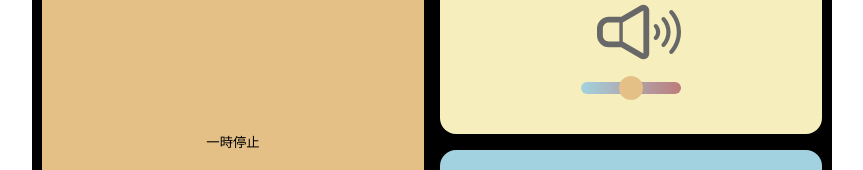
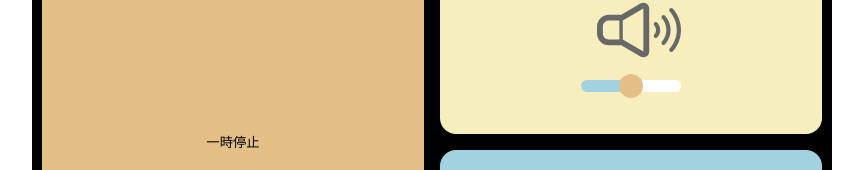
Before and after one commit to takuma0403/hyakunin-issyu-app, a Vue app in the folder frontend/: page / in a window 1280 px wide. Shown: the part 158-328 px from the top of the page, without its empty margins (0-863 px from the left). Built offline with nearby package versions, Linux system fonts and the light colour scheme; the HTML template or start-up script is replaced by a standard one.

Commit message:
音量バーの修正をいろいろ（数値の表示はもう少し修正必要）

```diff
--- a/frontend/src/components/GridButton/GridButton.vue
+++ b/frontend/src/components/GridButton/GridButton.vue
@@ -10,6 +10,7 @@
             class="icon"
             ref="speakerIcon"
           />
+          <div class="slider-container">
             <input
               id="volume-slider"
               type="range"
@@ -17,16 +18,17 @@
               max="100"
               value="50"
               class="volume-slider"
-            @input="
-              (event) => {
-                const target = event.target as HTMLInputElement
-                if (target) {
-                  handleChangeVolume(target.value)
-                }
-              }
-            "
+              :style="{ background: sliderBackground }"
+              @input="handleChangeVolume($event)"
+              @mousedown="isDragging = true"
+              @mouseup="isDragging = false"
+              @mouseleave="isDragging = false"
               @click.stop
             />
+            <div v-if="isDragging" class="tooltip" :style="{ left: tooltipPosition + 'px' }">
+              {{ volume }}
+            </div>
+          </div>
         </div>
       </button>
 
@@ -40,13 +42,16 @@
 import { ref, onMounted } from 'vue'
 import speakerOnIcon from '@/assets/speaker.svg'
 import speakerOffIcon from '@/assets/speaker_off.svg'
-import { playAudioWithSlider, setVolume , startNewGame, getNext} from '@/components/GridButton'
+import { playAudioWithSlider, setVolume, startNewGame, getNext } from '@/components/GridButton'
 
 export default {
   setup() {
     const isSpeakerOn = ref(true)
+    const isDragging = ref(false)
     const sliderHeight = ref('50px')
     const volume = ref(sliderHeight.value.replace('px', ''))
+    const sliderBackground = ref('')
+    const tooltipPosition = ref(0)
 
     const toggleIcon = () => {
       isSpeakerOn.value = !isSpeakerOn.value
@@ -65,9 +70,22 @@ export default {
       }
     }
 
-    const handleChangeVolume = (newVolume: string) => {
-      volume.value = newVolume
+    const handleChangeVolume = (event: Event) => {
+      const target = event.target as HTMLInputElement
+      if (target) {
+        volume.value = String(target.value)
+        updateSliderBackground(volume.value)
+
+        // スライダー内での相対位置を計算
+        const sliderWidth = target.offsetWidth
+        const thumbPosition = sliderWidth * (Number(volume.value) / 100)
+        tooltipPosition.value = thumbPosition
         setVolumeOrMute()
+      }
+    }
+
+    const updateSliderBackground = (value: string) => {
+      sliderBackground.value = `linear-gradient(to right, #a2d2df ${value}%, #ffffff ${value}%)`
     }
 
     const handleClickStartGame = () => {
@@ -88,6 +106,7 @@ export default {
 
     onMounted(() => {
       const iconElement = document.querySelector('.icon') as HTMLElement
+      updateSliderBackground(volume.value)
       if (iconElement) {
         sliderHeight.value = `${iconElement.offsetHeight * 2}px`
       }
@@ -101,6 +120,10 @@ export default {
       handleClickStartGame,
       handleClickNext,
       isSpeakerOn,
+      isDragging,
+      volume,
+      tooltipPosition,
+      sliderBackground,
       speakerOnIcon,
       speakerOffIcon,
       sliderHeight,
@@ -182,13 +205,25 @@ export default {
 }
 
 .volume-slider {
-  -webkit-appearance: none;
-  width: 100px; /* スライダーの幅 */
-  height: 12px; /* スライダーの太さ */
-  background: linear-gradient(to right, #a2d2df, #bc7c7c);
+  appearance: none;
+  width: 100px;
+  height: 12px;
   border-radius: 8px;
   outline: none;
   cursor: pointer;
+}
+
+.tooltip {
+  position: absolute;
+  bottom: 40px; /* スライダーの下に配置 */
+  background-color: #000;
+  color: #fff;
+  padding: 4px 8px;
+  border-radius: 4px;
+  font-size: 12px;
+  white-space: nowrap;
+  transform: translateX(-50%);
+  pointer-events: none; /* マウスイベントを無効化 */
 }
 
 .volume-slider::-webkit-slider-thumb {
```
Lines whose indentation alone changed are shown as unchanged.
